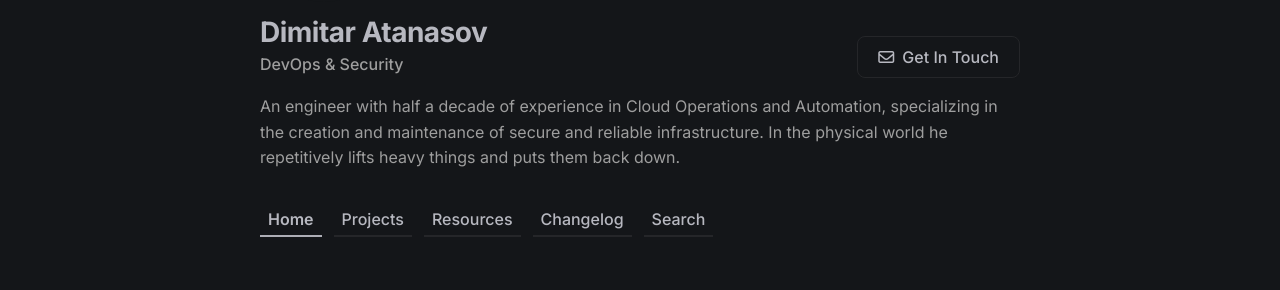
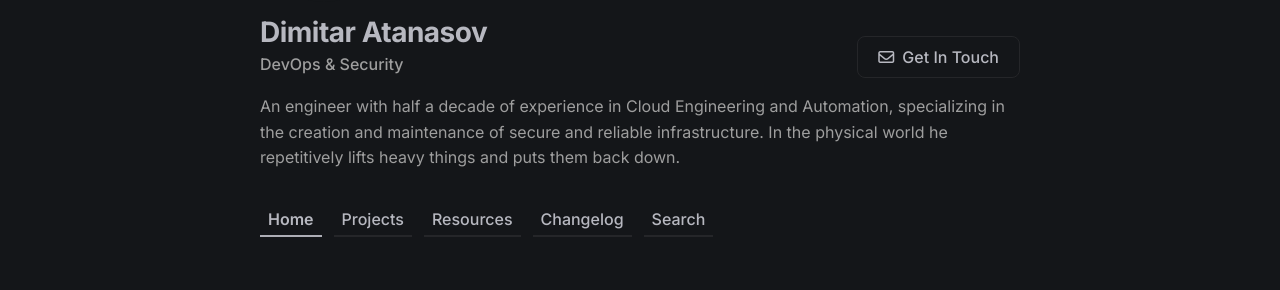
Before and after one commit to smokentar/smokentar, a Jekyll site: the page built from index.html, in a window 1280 px wide. Shown: the part 382-672 px from the top of the page. Built offline with Jekyll 4.4.1, drawn with Linux system fonts in a browser that asks for light colours.

Commit message:
Bio update

```diff
--- a/_data/settings.yml
+++ b/_data/settings.yml
@@ -40,7 +40,7 @@
   author_name: Dimitar Atanasov
   author_role: DevOps & Security
   author_bio: |
-    An engineer with half a decade of experience in Cloud Operations and Automation, specializing in the creation and maintenance of secure and reliable infrastructure.
+    An engineer with half a decade of experience in Cloud Engineering and Automation, specializing in the creation and maintenance of secure and reliable infrastructure.
     In the physical world he repetitively lifts heavy things and puts them back down.
 
   author_avatar: '/images/avatar.jpeg'
```
